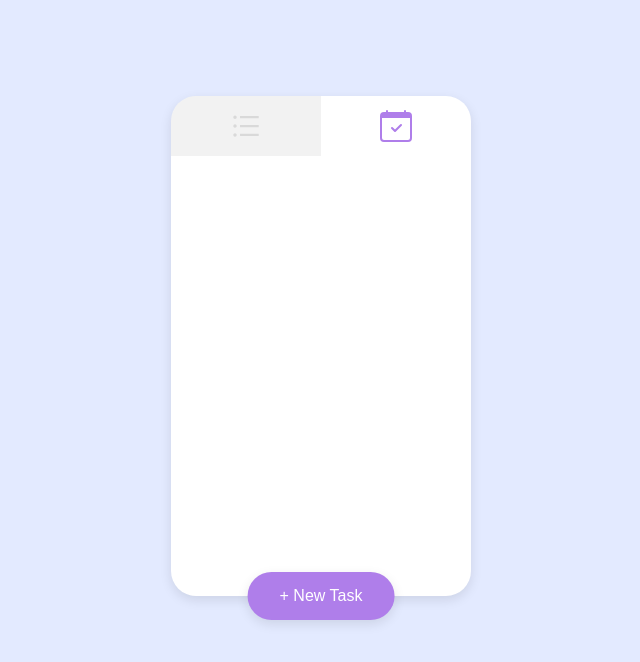
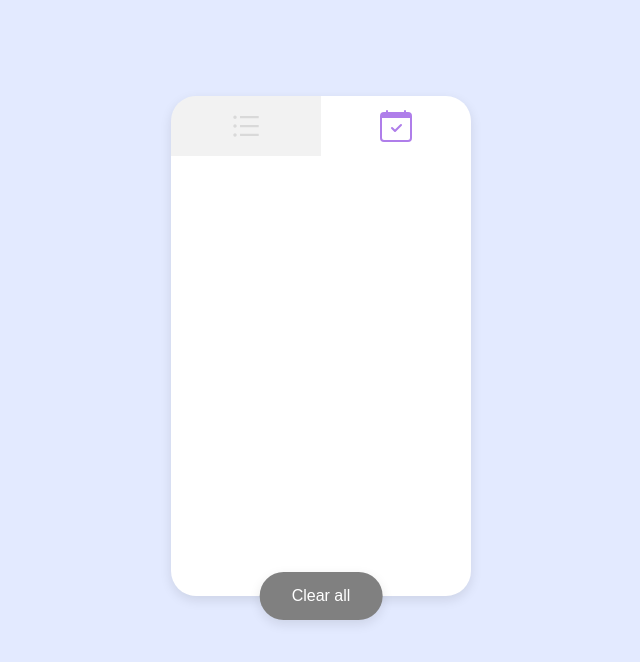
Before and after one commit to pokrywa1/todo-react-app, a React (Create React App) app: page / in a window 1280 px wide. Both pictures are taken after a click on the item 715 px from the left and 126 px from the top of the page. Shown: the top 662 px of the page, without its empty margins (319-959 px from the left). Built offline with nearby package versions, Linux system fonts and the light colour scheme; the HTML template or start-up script is replaced by a standard one.

Commit message:
posibility to remove done items

```diff
--- a/src/App.js
+++ b/src/App.js
@@ -9,9 +9,7 @@ function App() {
   const [doneTodos, setDoneTodos] = useState([]);
   useEffect(() => {
     const onlyDone = todos.filter(item => item.done);
-    setDoneTodos(item => {
-      return onlyDone;
-    });
+    setDoneTodos(onlyDone);
     console.log(doneTodos);
   }, [todos]);
   const closeModalHandler = () => {
--- a/src/components/TodoContainer.js
+++ b/src/components/TodoContainer.js
@@ -1,4 +1,4 @@
-import React, { useState } from 'react';
+import React, { useState, useEffect } from 'react';
 import classes from './TodoContainer.module.css';
 import { AiOutlineUnorderedList } from 'react-icons/ai';
 import { BsCalendarCheck } from 'react-icons/bs';
@@ -14,6 +14,12 @@ function TodoContainer(props) {
     e.preventDefault();
     props.showForm(true);
   };
+
+  const clearHandler = () => {
+    const clearedTodos = props.todos.filter(item => !item.done);
+    props.setTodos(clearedTodos);
+  };
+
   return (
     <main className={classes.main__container}>
       <nav>
@@ -65,9 +71,20 @@ function TodoContainer(props) {
         </ul>
       )}
 
-      <button onClick={newTaskHandler} className={classes.add__button}>
-        + New Task
-      </button>
+      {!isActive && (
+        <button onClick={newTaskHandler} className={classes.add__button}>
+          + New Task
+        </button>
+      )}
+      {isActive && (
+        <button
+          disabled={!props.doneTodos.length > 0}
+          onClick={clearHandler}
+          className={classes.add__button}
+        >
+          Clear all
+        </button>
+      )}
     </main>
   );
 }
--- a/src/components/TodoContainer.module.css
+++ b/src/components/TodoContainer.module.css
@@ -57,6 +57,10 @@
 .add__button:hover {
   background-color: rgb(131, 93, 175);
 }
+.add__button:disabled {
+  cursor: default;
+  background-color: grey;
+}
 
 .todo__container {
   margin-top: 2rem;
```
